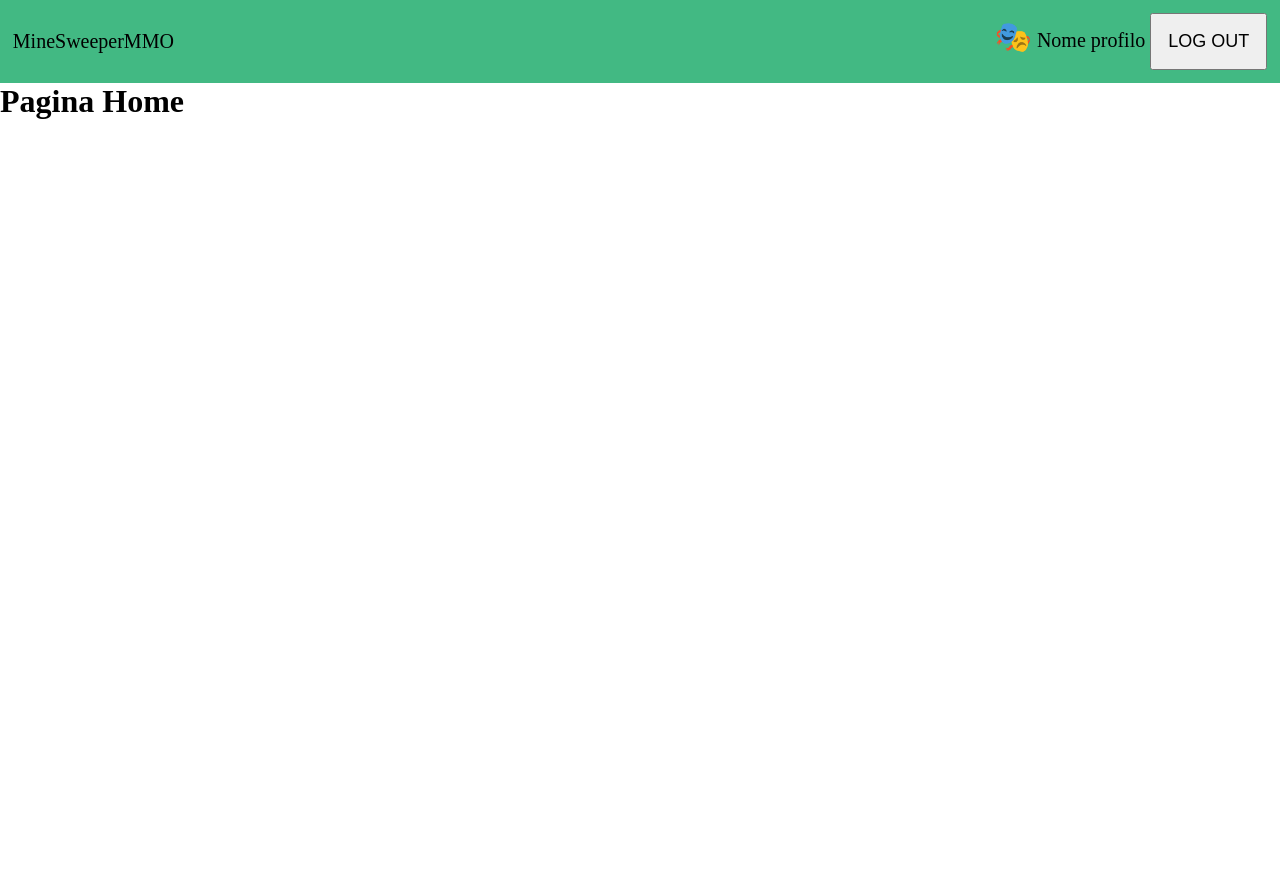
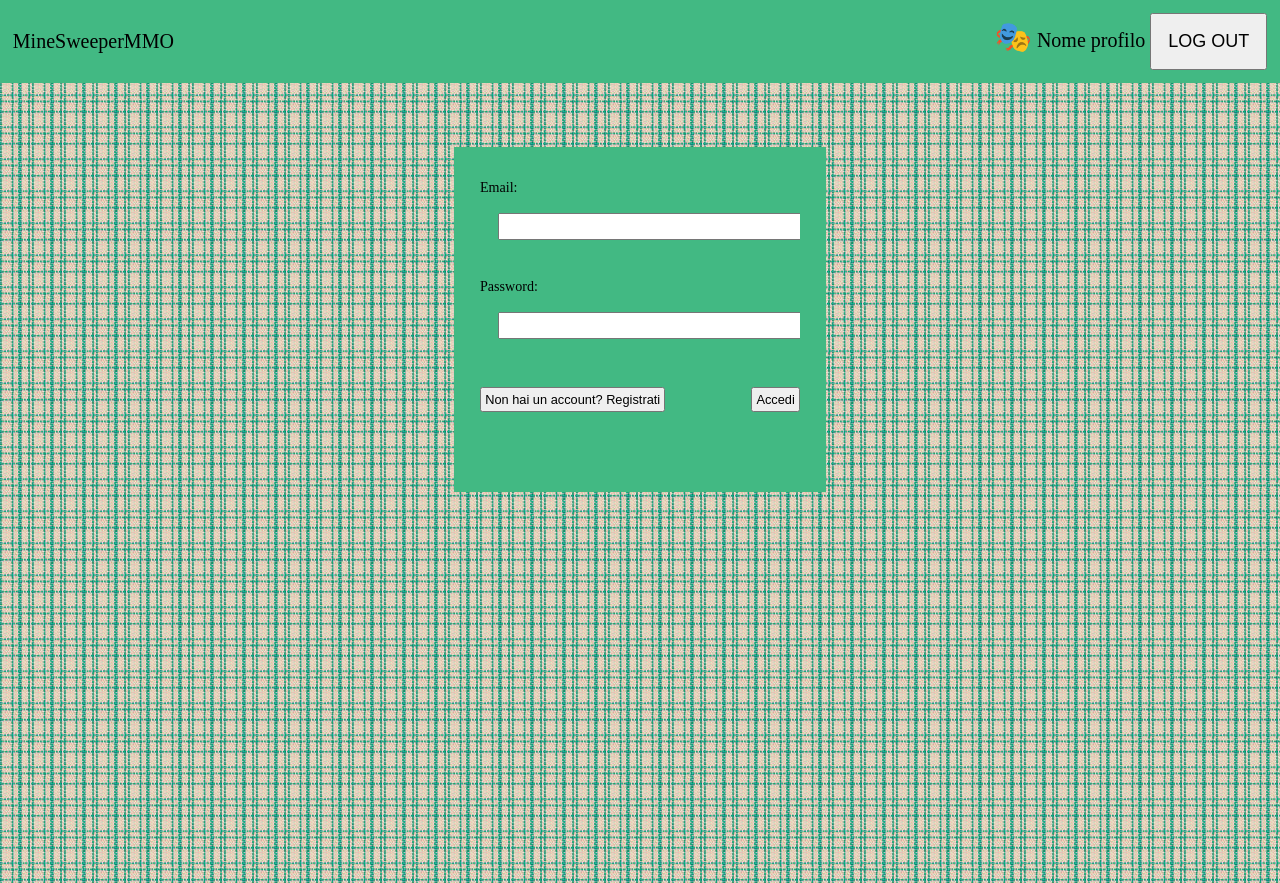
Before and after one commit to M4tt3o-T/REPO_TSW_PratoFiorito, a Vue app in the folder frontend/: page /login in a window 1280 px wide. Before the commit the page ends 800 px from the top, so only its background shows below. Built offline with nearby package versions, Linux system fonts and the light colour scheme.

Commit message:
Aggiunta schermata di login e di registrazione, fix sfondo

```diff
--- a/frontend/src/components/Header.vue
+++ b/frontend/src/components/Header.vue
@@ -4,6 +4,9 @@
   const router=useRouter();
   const TornaHome = () => {
     router.push('/')
+  };
+  const VaiLogin = () => {
+    router.push("/login")
   };
 </script>
 
@@ -12,7 +15,7 @@
     <label @click="TornaHome">MineSweeperMMO</label>
     <div>
       <label style="font-size:30px;">{{skin.icona}}</label> Nome profilo
-      <button>LOG OUT</button>
+      <button @click="VaiLogin">LOG OUT</button>
     </div>
   </div>
 </template>
--- a/frontend/src/router/index.js
+++ b/frontend/src/router/index.js
@@ -1,6 +1,7 @@
 import { createRouter, createWebHistory } from 'vue-router'
 import Home from '@/views/Home.vue'
 import Login from '@/views/login/Login.vue'
+import SignUp from '@/views/login/SignUp.vue'
 import Shop from '@/views/shop/Shop.vue'
 import Partita from '@/views/partita/Partita.vue'
 import Inventario from '@/views/inventario/Inventario.vue'
@@ -20,6 +21,11 @@ const router = createRouter({
       path: '/login',
       name: 'login',
       component: Login,
+    },
+    {
+      path: '/signup',
+      name: 'signup',
+      component: SignUp,
     },
     {
       path: '/shop',
--- a/frontend/src/style.css
+++ b/frontend/src/style.css
@@ -4,12 +4,11 @@
   overflow: hidden;
 }
 #main{
-    width:100%;
-    height: 100%;
-    padding:3rem;
+    width:100dvw;
+    height: 100dvh;
     display: flex;
     justify-content: center;
-    align-items: center;
+    align-items: top;
     background-image: var(--bg-pattern);
     background-repeat: repeat;
     background-attachment: fixed;
--- a/frontend/src/views/Home.vue
+++ b/frontend/src/views/Home.vue
@@ -133,12 +133,17 @@ const UniscitiPartita = () => {
 <style scoped>
   /* Stili del menu principale */
   #menu {
-    display: flex; flex-direction: column; justify-content: center;
-    padding-top: 4rem; width: 48%; height: 70%;
-    /* Utilizziamo il tema scelto dall'utente nello store globale */
+    margin-top:3%;
+    display: flex;
+    flex-direction: column;
+    justify-content: center;
+    padding-top: 4rem;
+    width: 48%;
+    height: 70%;
     background-color: var(--bg-color);
   }
-  button { font-size: 2rem; margin: 1.7rem 10%; cursor: pointer; }
+  button { font-size: 1.5dvw; margin: 1.7rem 10%; cursor: pointer; }
+  input { font-size: 1.5dvw; }
 
   /* Stili per la casella "Unisciti" */
   .join-box { display: flex; flex-direction: column; align-items: center; margin: 0 10%; gap: 10px; }
--- a/frontend/src/views/login/Login.vue
+++ b/frontend/src/views/login/Login.vue
@@ -1,9 +1,83 @@
+<script setup lang="ts">
+import { ref } from 'vue';
+import { useRouter } from 'vue-router';
+const router=useRouter();
+
+const VaiSignUp = () => {
+  router.push("/signup")
+};
+
+const email=ref('');
+const password=ref('');
+
+const gestisciLogin = () => {
+  //fa quello che deve fare con i dati
+  router.push("/");
+}
+
+</script>
+
 <style setup></style>
 
 <template>
-  <div>
-    <h1>Pagina Home</h1>
+  <div id="main">
+    <div id="finestraLogin">
+      <form @submit="gestisciLogin">
+        <div id="div_email">
+          <label for="email">Email: </label> <br>
+          <input v-model="email" type="email" id="email" size="35" required>
+        </div>
+
+        <div id="div_password">
+          <label for="password">Password:</label><br>
+          <input v-model="password" type="password" id="password" name="password" size="35" required>
+        </div>
+
+        <div id="div_bottoni">
+          <button @click="VaiSignUp">Non hai un account? Registrati</button>
+
+          <button type="submit">Accedi</button>
+        </div>
+
+
+
+      </form>
+    </div>
   </div>
 </template>
 
-<style scoped></style>
+<style scoped>
+  #div_email,#div_password,#div_bottoni{
+    padding-top : 6%;
+    padding-bottom: 6%;
+    align-items: center;
+    font-size: 1.1dvw;
+  }
+  #div_email,#div_password{
+    display: grid;
+    justify-content:left;
+  }
+  #div_bottoni{
+    margin-top: 3%;
+    display: flex;
+    justify-content:space-between;
+  }
+  input{
+    margin-left:4%;
+    font-size:20px;
+  }
+  button{
+    padding:1%;
+    font-size: 1dvw;
+    cursor: pointer;
+  }
+  #finestraLogin{
+    margin-top:5%;
+    width :25dvw;
+    height : 40dvh;
+    background-color: var(--bg-color);
+    padding : 1%;
+    padding-left: 2%;
+    padding-right : 2%;
+  }
+</style>
--- /dev/null
+++ b/frontend/src/views/login/SignUp.vue
@@ -0,0 +1,95 @@
+<script setup>
+import { ref } from 'vue';
+import { useRouter } from 'vue-router';
+
+const router = useRouter();
+
+const VaiLogin = () => {
+  router.push("/login");
+};
+
+// Definiamo i dati del form in modo reattivo
+const username = ref('');
+const email = ref('');
+const password = ref('');
+const confermaPassword = ref('');
+
+const gestisciSignup = () => {
+  if (password.value !== confermaPassword.value) {
+    alert("ERRORE: le password non combaciano");
+    return false;
+  }
+  router.push("/");
+};
+</script>
+
+<template>
+  <div id="main">
+    <div id="finestraSignup">
+      <form @submit.prevent="gestisciSignup">
+
+        <div id="div_username">
+            <label for="username">Username:</label> <br>
+            <input v-model="username" type="text" id="username" size="35" required>
+        </div>
+
+        <div id="div_email">
+            <label for="email">Email:</label> <br>
+            <input v-model="email" type="email" id="email" size="35" required>
+        </div>
+
+        <div id="div_password">
+            <label for="password">Password:</label> <br>
+            <input v-model="password" type="password" id="password" size="35" required>
+        </div>
+
+        <div id="div_confermaPassword">
+            <label for="confermaPassword">Conferma Password:</label> <br>
+            <input v-model="confermaPassword" id="confermaPassword" type="password" size="35" required>
+        </div>
+
+        <div id="div_bottoni">
+            <button type="button" @click="VaiLogin">Hai già un account? Accedi</button>
+
+            <button type="submit">Registrati</button>
+        </div>
+      </form>
+    </div>
+  </div>
+</template>
+
+<style scoped>
+    #div_username,#div_email,#div_password,#div_confermaPassword,#div_bottoni{
+        padding-top : 4%;
+        padding-bottom: 4%;
+        align-items: center;
+        font-size: 1.1dvw;
+    }
+    #div_username,#div_email,#div_password,#div_confermaPassword{
+        display: grid;
+        justify-content:left;
+    }
+    #div_bottoni{
+        margin-top: 3%;
+        display: flex;
+        justify-content:space-between;
+    }
+    input{
+        margin-left:4%;
+        font-size:20px;
+    }
+    button{
+        padding:1%;
+        font-size: 1dvw;
+        cursor: pointer;
+    }
+    #finestraSignup {
+        margin-top:4%;
+        width :25dvw;
+        height : 60dvh;
+        background-color: var(--bg-color);
+        padding : 1%;
+        padding-left: 2%;
+        padding-right : 2%;
+    }
+</style>
```
